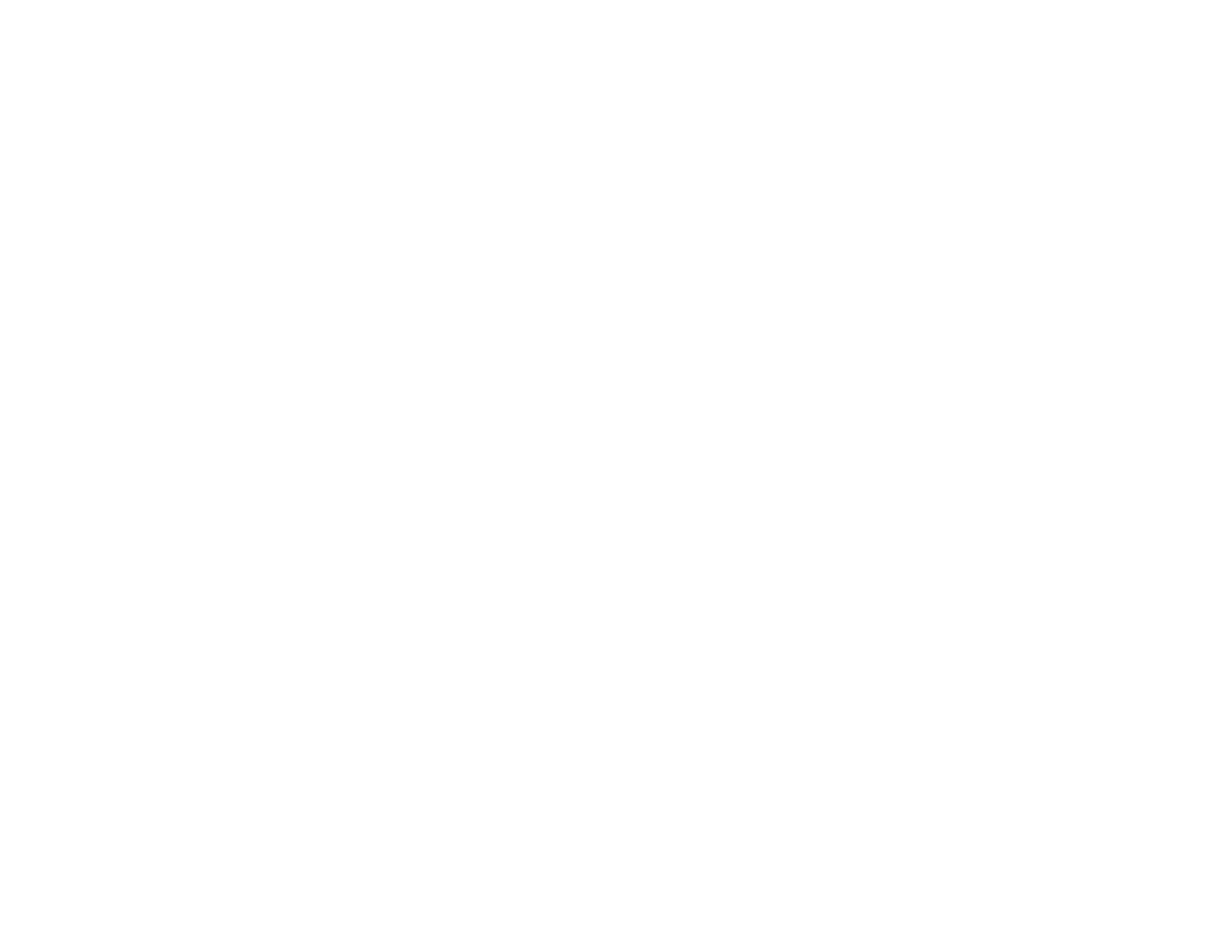
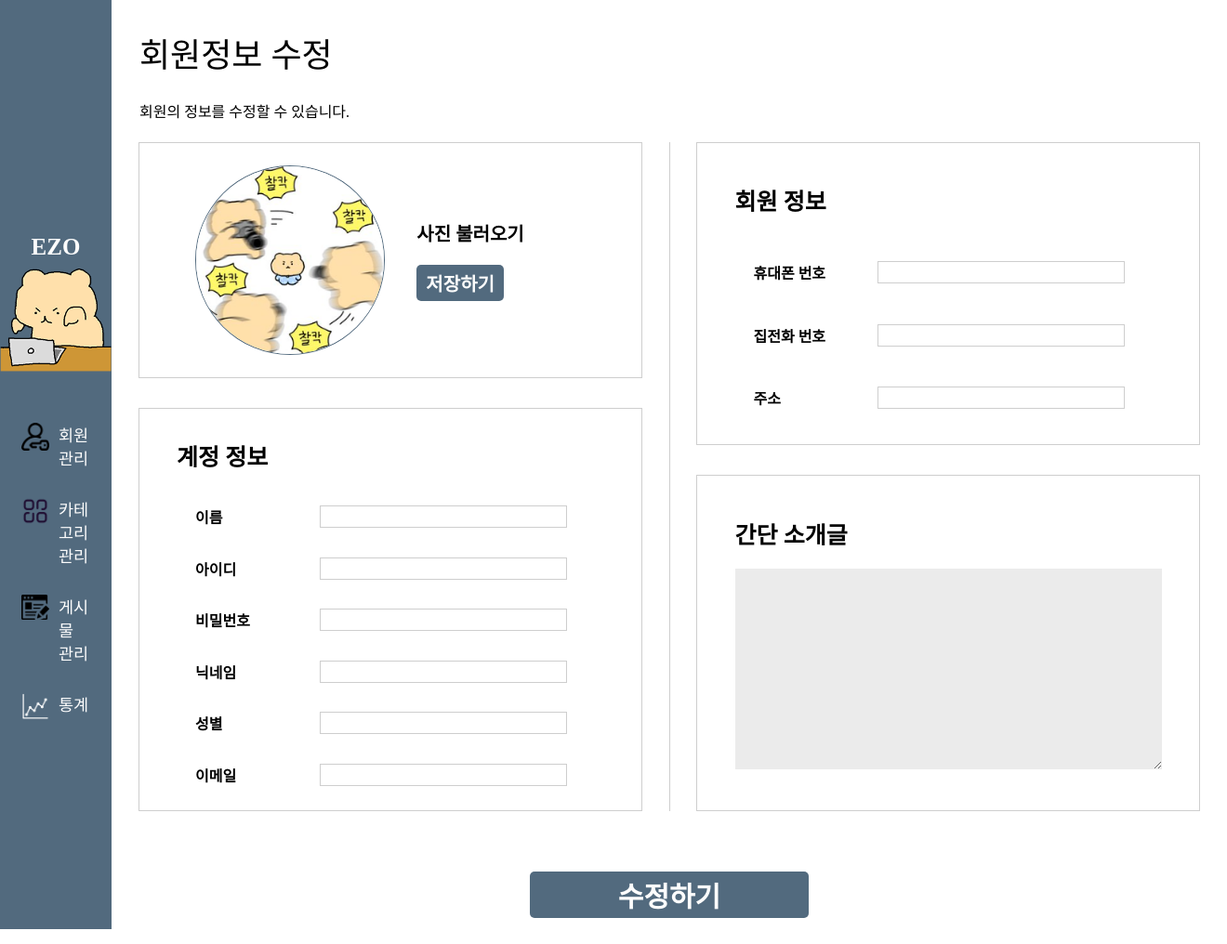
Before and after one commit to mooddddd/teamezo, a website: page front/views/admin/adminUserEdit.html in a window 1280 px wide. Shown: the whole page at 93% size, 1320 px wide, since content can reach past the window. Before the commit the page ends 800 px from the top, so only its background shows below. Drawn offline with nearby package versions, Linux system fonts and the light colour scheme; files that its build step writes are made by us from their sources.

Commit message:
feat:adminUserEdit.html 구성 완료

```diff
--- a/front/views/admin/adminUserEdit.html
+++ b/front/views/admin/adminUserEdit.html
@@ -0,0 +1,55 @@
+<!DOCTYPE html>
+<html lang="en">
+    <head>
+        <meta charset="UTF-8" />
+        <meta http-equiv="X-UA-Compatible" content="IE=edge" />
+        <meta name="viewport" content="width=device-width, initial-scale=1.0" />
+        <link rel="stylesheet" href="/css/root.css" />
+        <link rel="stylesheet" href="/css/user/profileEdit.css" />
+        <link rel="stylesheet" href="/css/layout/adminSide.css" />
+        <style>
+            .adminWrap {
+                display: flex;
+            }
+            button {
+                background-color: var(--footer) !important;
+            }
+            aside {
+                height: 100rem;
+            }
+            .adminRight {
+                height: 10rem;
+            }
+            .adminRightTop {
+                width: 120rem;
+                height: 10%;
+                padding: 3rem 0 0 3rem;
+                box-sizing: border-box;
+            }
+
+            .adminRightTop > h1 {
+                font-size: 3.6rem;
+                font-weight: 350;
+            }
+
+            .adminRightTop > p {
+                font-size: 1.6rem;
+                margin-top: 2.5rem;
+                font-weight: 160;
+            }
+        </style>
+        <title>Document</title>
+    </head>
+    <body>
+        <div class="adminWrap">
+            {% include 'layout/adminSide.html' %}
+            <div class="adiminRight">
+                <div class="adminRightTop">
+                    <h1>회원정보 수정</h1>
+                    <p>회원의 정보를 수정할 수 있습니다.</p>
+                </div>
+                {% include 'layout/profileForm.html' %}
+            </div>
+        </div>
+    </body>
+</html>
--- a/front/views/layout/adminSide.html
+++ b/front/views/layout/adminSide.html
@@ -2,23 +2,23 @@
 <aside>
     <div class="adminSideFisrt">
         <div>EZO</div>
-            <img src="../../public/img/header.png" class="adminSideImg">
+        <img src="/img/header.png" class="adminSideImg" />
     </div>
     <div class="adminSideSecond">
         <div class="adminSideContent">
-                <div><img class="adminSideicon" src="../../public/img/adminSideUser.png"></div>
+            <div><img class="adminSideicon" src="/img/adminSideUser.png" /></div>
             <div>회원 관리</div>
         </div>
         <div class="adminSideContent">
-                <div><img class="adminSideicon" src="../../public/img/adminSideCategory.webp"></div>
+            <div><img class="adminSideicon" src="/img/adminSideCategory.webp" /></div>
             <div>카테고리 관리</div>
         </div>
         <div class="adminSideContent">
-                <div><img class="adminSideicon" src="../../public/img/adminSideBoard.webp"></div>
+            <div><img class="adminSideicon" src="/img/adminSideBoard.webp" /></div>
             <div>게시물 관리</div>
         </div>
         <div class="adminSideContent">
-                <div><img class="adminSideicon" src="../../public/img/adminSideStats.png"></div>
+            <div><img class="adminSideicon" src="/img/adminSideStats.png" /></div>
             <div>통계</div>
         </div>
     </div>
--- /dev/null
+++ b/front/views/layout/profileForm.html
@@ -0,0 +1,77 @@
+{% block profileForm %}
+<section>
+    <div class="profileEdit">
+        <div class="profileEditContentsWrap">
+            <div class="profileEditContentsLeft">
+                <div class="profileEditContent1">
+                    <div class="profileEditContent1Img">
+                        <img src="/img/profileEdit.PNG" />
+                    </div>
+                    <div class="profileEditContent1Text">
+                        <div>사진 불러오기</div>
+                        <button>저장하기</button>
+                    </div>
+                </div>
+                <div class="profileEditContent2">
+                    <div class="profileEditContentTitle">계정 정보</div>
+                    <div class="profileEditContentBox">
+                        <div>이름</div>
+                        <input type="text" name="" id="" />
+                    </div>
+                    <div class="profileEditContentBox">
+                        <div>아이디</div>
+                        <input type="text" name="" id="" />
+                    </div>
+                    <div class="profileEditContentBox">
+                        <div>비밀번호</div>
+                        <input type="text" name="" id="" />
+                    </div>
+                    <div class="profileEditContentBox">
+                        <div>닉네임</div>
+                        <input type="text" name="" id="" />
+                    </div>
+                    <div class="profileEditContentBox">
+                        <div>성별</div>
+                        <input type="text" name="" id="" />
+                    </div>
+                    <div class="profileEditContentBox">
+                        <div>이메일</div>
+                        <input type="text" name="" id="" />
+                    </div>
+                </div>
+            </div>
+            <div class="profileEditContentCenter"></div>
+            <div class="profileEditContentsRight">
+                <div class="profileEditContent3">
+                    <div class="profileEditContentTitle">회원 정보</div>
+                    <div class="profileEditContentBox">
+                        <div>휴대폰 번호</div>
+                        <input type="text" name="" id="" />
+                    </div>
+                    <div class="profileEditContentBox">
+                        <div>집전화 번호</div>
+                        <input type="text" name="" id="" />
+                    </div>
+                    <div class="profileEditContentBox">
+                        <div>주소</div>
+                        <input type="text" name="" id="" />
+                    </div>
+                </div>
+                <div class="profileEditContent4">
+                    <div class="profileEditContentTitle">간단 소개글</div>
+                    <textarea
+                        name=""
+                        id=""
+                        cols="30"
+                        rows="10"
+                        class="profileEditContentIntroduce"
+                    ></textarea>
+                </div>
+            </div>
+        </div>
+        <div class="profileEditBtnWrap">
+            <button class="profileEditBtn">수정하기</button>
+        </div>
+    </div>
+</section>
+{% endblock %}
```
Also changed, not shown: front/route/index.js (+7 -7 lines), front/views/user/profileEdit.html (+26 -18 lines), front/public/css/user/profile.css (added), front/views/user/pofile.html (deleted), front/views/user/profile.html (added). Lines whose indentation alone changed are shown as unchanged.
